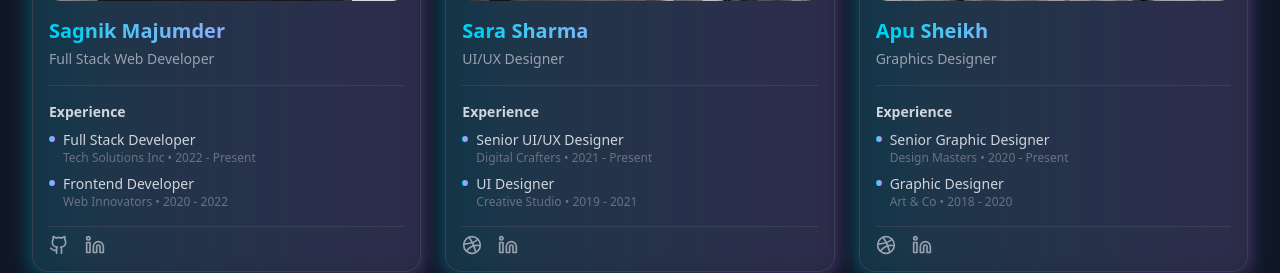
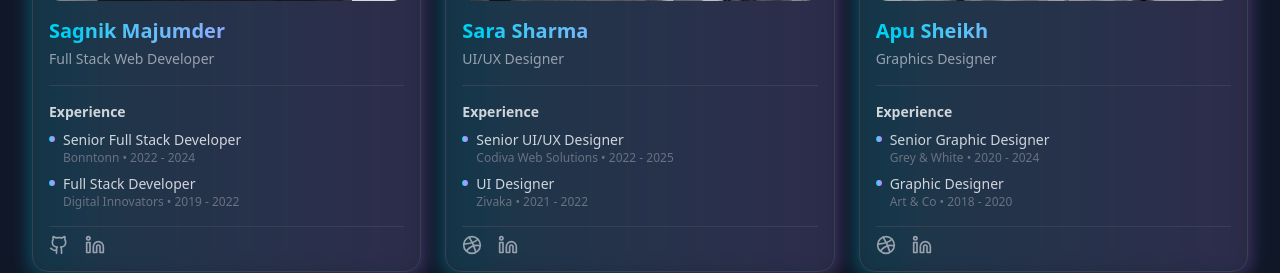
Before and after one commit to SM0718/teamPortfolio, a React (Vite) app: page / in a window 1280 px wide. Shown: the part 2452-2725 px from the top of the page. Built offline with nearby package versions, Linux system fonts and the light colour scheme; a web font is replaced by a local one.

Commit message:
Added Experiences

```diff
--- a/src/components/TeamSection.jsx
+++ b/src/components/TeamSection.jsx
@@ -98,14 +98,14 @@ const TeamSection = () => {
       linkedin: 'https://www.linkedin.com/in/sagnik-majumder-bbbb96200/',
       experience: [
         {
-          role: 'Full Stack Developer',
-          company: 'Tech Solutions Inc',
-          duration: '2022 - Present'
+          role: 'Senior Full Stack Developer',
+          company: 'Bonntonn',
+          duration: '2022 - 2024'
         },
         {
-          role: 'Frontend Developer',
-          company: 'Web Innovators',
-          duration: '2020 - 2022'
+          role: 'Full Stack Developer',
+          company: 'Digital Innovators',
+          duration: '2019 - 2022'
         }
       ]
     },
@@ -118,13 +118,13 @@ const TeamSection = () => {
       experience: [
         {
           role: 'Senior UI/UX Designer',
-          company: 'Digital Crafters',
-          duration: '2021 - Present'
+          company: 'Codiva Web Solutions',
+          duration: '2022 - 2025'
         },
         {
           role: 'UI Designer',
-          company: 'Creative Studio',
-          duration: '2019 - 2021'
+          company: 'Zivaka',
+          duration: '2021 - 2022'
         }
       ]
     },
@@ -137,8 +137,8 @@ const TeamSection = () => {
       experience: [
         {
           role: 'Senior Graphic Designer',
-          company: 'Design Masters',
-          duration: '2020 - Present'
+          company: 'Grey & White',
+          duration: '2020 - 2024'
         },
         {
           role: 'Graphic Designer',
```
